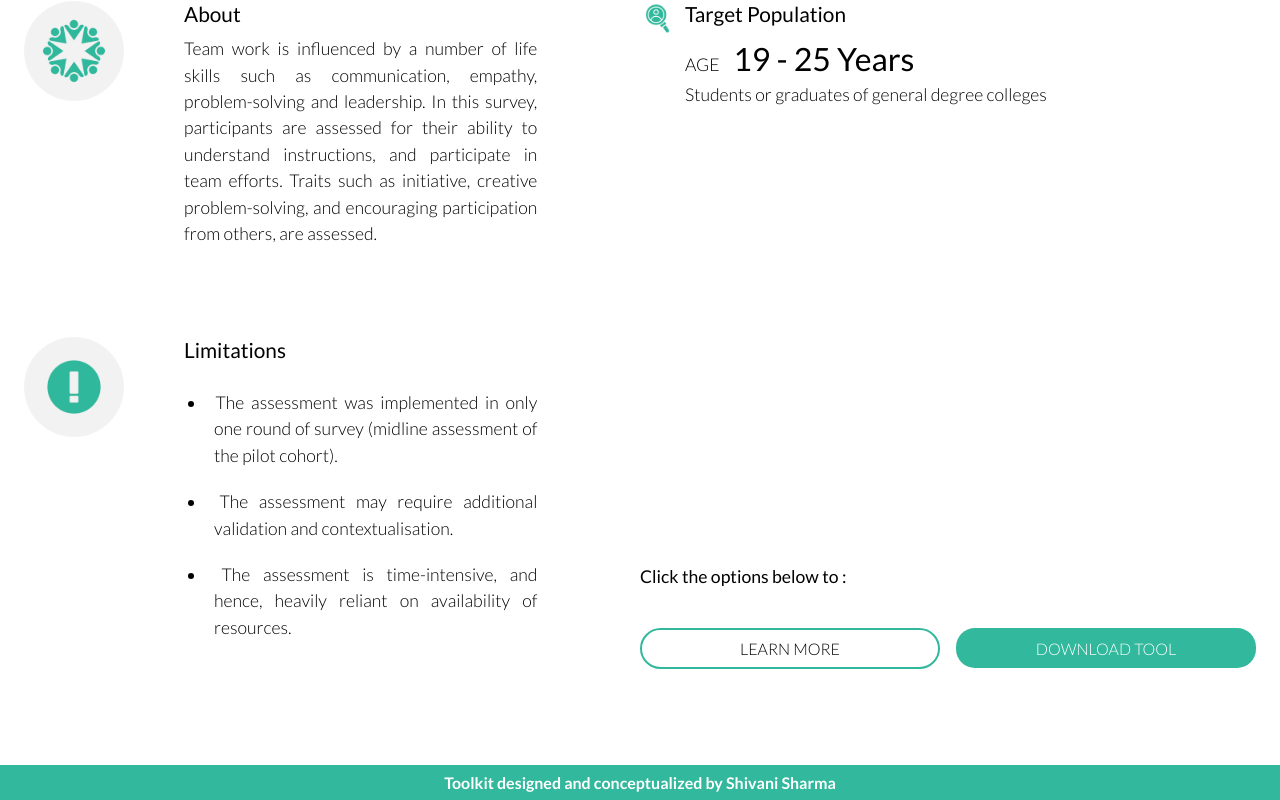
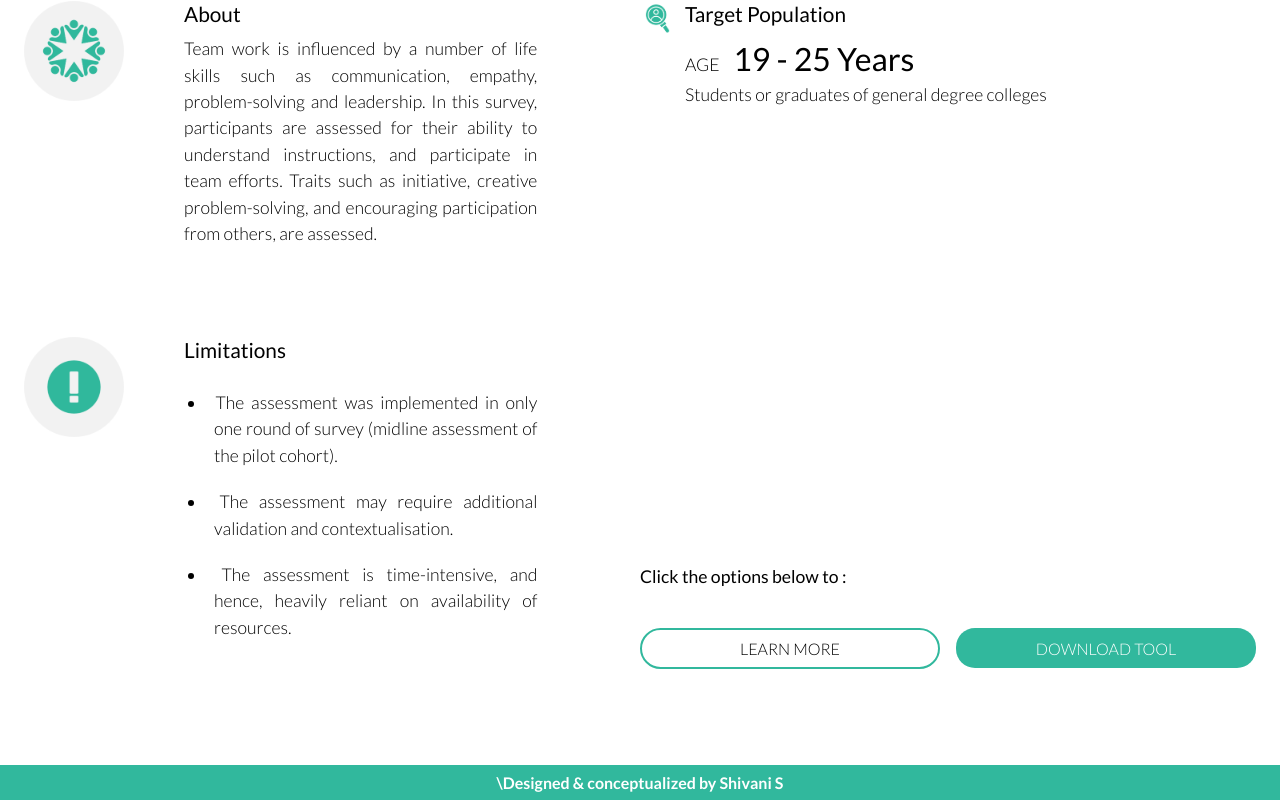
Before and after one commit to gitmedha/rct, a React (Create React App) app: page / in a window 1280 px wide. Shown: the part 3122-3922 px from the top of the page. Built offline with nearby package versions, Linux system fonts and the light colour scheme.

Commit message:
made content and logo and meta desc changes

```diff
--- a/public/index.html
+++ b/public/index.html
@@ -5,9 +5,9 @@
     <meta name="viewport" content="width=device-width, initial-scale=1" />
     <meta
       name="description"
-      content="Web site created using create-react-app"
+      content="Assessments for measuring career readiness outcome"
     />
-    <title>RCT</title>
+    <title>Career Readiness Toolkit</title>
   </head>
   <body>
     <div id="root"></div>
--- a/src/components/LandingPage/LandingPage.js
+++ b/src/components/LandingPage/LandingPage.js
@@ -403,7 +403,7 @@ const LandingPage = ()=> {
 
                 </Container>
            </div>
-        <div className='footer_sec'>Toolkit designed and conceptualized by Shivani Sharma</div>
+        <div className='footer_sec'>\Designed & conceptualized by Shivani S</div>
     </>
   )
 }
```
Also changed, not shown: 1 other file (tests, documents, lock files or other folders).
